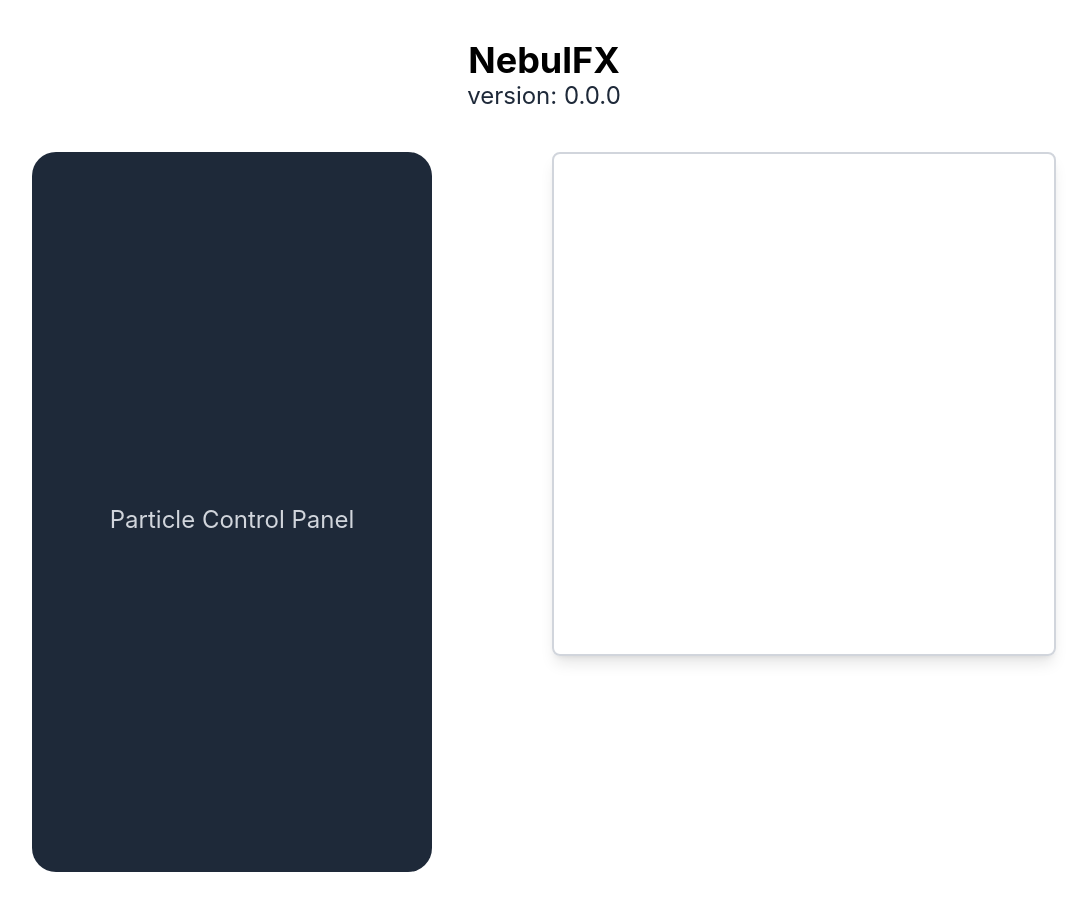
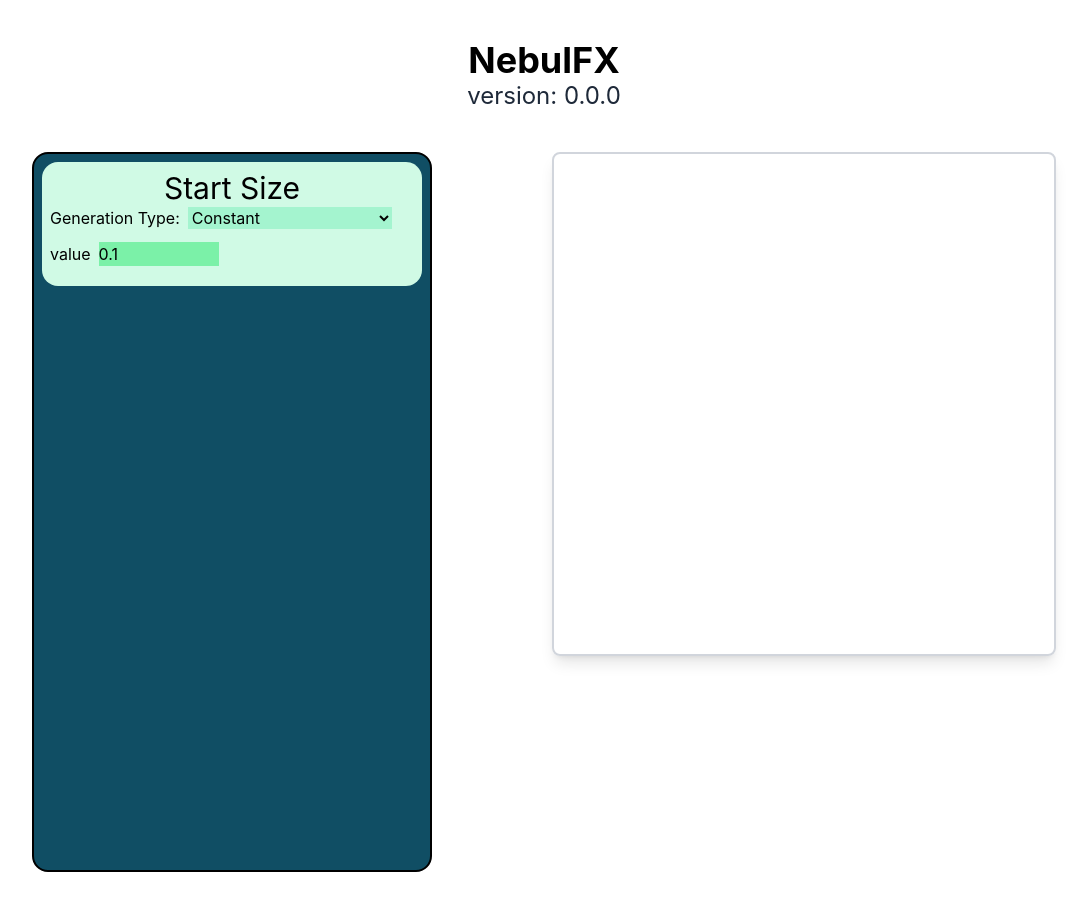
Before and after one commit to s-rahmani1992/NebulFX, a React (Vite) app: page / in a window 1280 px wide. Shown: the whole page, without its empty margins (96-1183 px from the left). Built offline with nearby package versions, Linux system fonts and the light colour scheme.

Commit message:
Setup panel for modifying particle properties starting with size property.

```diff
--- a/src/App.tsx
+++ b/src/App.tsx
@@ -2,17 +2,25 @@ import { useRef } from 'react';
 
 import packageJson from '../package.json';
 import RenderContext from './Components/RenderContext'
+import FloatPropsModifier from './Components/FloatPropsModifier';
 
 import ParticleEngine from './Rendering/ParticleEngine';
 import WebGPUParticleEngine from './Rendering/WebGPU/WebGPUParticleEngine';
+import { ParticleProps } from './Particles/ParticleProperties';
 
 import './index.css'
 
 function App() {
   const particleEngineRef = useRef<ParticleEngine | null>(null);
+  let particlePropertiesRef = useRef<ParticleProps>(null);
 
   if (!particleEngineRef.current) {
     particleEngineRef.current = new WebGPUParticleEngine();
+  }
+
+  if(!particlePropertiesRef.current){
+    particlePropertiesRef.current = new ParticleProps();
+    particleEngineRef.current.properties = particlePropertiesRef.current;
   }
 
   return (
@@ -22,8 +30,11 @@ function App() {
         <h2 className="text-2xl text-center text-gray-800">version: {packageJson.version}</h2>
       </div>
       <div className="flex flex-row h-screen justify-center gap-10">
-        <div className=" flex items-center justify-center bg-gray-800 min-w-100 m-10 rounded-3xl">
-          <p className="text-gray-300 mt-4 align text-2xl">Particle Control Panel</p>
+        <div className="p-2 items-center justify-center min-w-100 m-10 rounded-2xl border-2 bg-cyan-900">
+          <div className="p-2 bg-emerald-100 rounded-2xl">
+            <h2 className="text-center text-3xl text-" >Start Size</h2>
+            <FloatPropsModifier floatProps={particlePropertiesRef.current.startSize}/>
+          </div>
         </div>
         <div className="p-10">
             <RenderContext engine={particleEngineRef.current}/>
--- /dev/null
+++ b/src/Components/FloatInputField.tsx
@@ -0,0 +1,44 @@
+import { useState } from "react";
+
+export function FloatInputField({
+    label,
+    value,
+    min,
+    max,
+    onValueChanged
+}: {
+    label: string
+    value: number;
+    min: number;
+    max: number;
+    onValueChanged: (v: number) => void;
+}) {
+
+    const [localValue, setLocalValue] = useState(value.toString());
+
+    const handleKeyDown = (e: React.KeyboardEvent<HTMLInputElement>) => {
+        if (e.key === "Enter") {
+            const parsed = parseFloat(localValue);
+            if (!isNaN(parsed)) {
+                onValueChanged(parsed);
+            }
+            // optional: blur after commit
+            e.currentTarget.blur();
+        }
+    };
+
+    return (
+        <div className="flex pt-3 pb-3">
+            <h1 className="pr-2">{label}</h1>
+            <input className="bg-green-300 w-30"
+                type="number"
+                step="0.001"
+                value={localValue}
+                min={min}
+                max={max}
+                onChange={e => setLocalValue(e.target.value)}
+                onKeyDown={handleKeyDown}
+            />
+        </div>
+    );
+}
--- /dev/null
+++ b/src/Components/FloatPropsModifier.tsx
@@ -0,0 +1,87 @@
+import React, { useReducer } from 'react';
+import { FloatGenerationType, FloatValueProps } from '../Particles/FloatValueProps';
+import { FloatInputField } from './FloatInputField';
+
+export default function FloatPropsModifier({ floatProps }: { floatProps: FloatValueProps }) {
+    const forceUpdate = useReducer(x => x + 1, 0)[1];
+
+    const update = (patch: Partial<FloatValueProps>) => {
+        Object.assign(floatProps, patch);
+        forceUpdate(); // re-render UI
+    };
+
+    let content;
+
+    if (floatProps.generationType === FloatGenerationType.Constant) {
+        content = (
+            <div>
+                <FloatInputField
+                    label='value'
+                    value={floatProps.value}
+                    min={0.0}
+                    max={10000.0}
+                    onValueChanged={val => { update({ isChanged: true, value: val }) }} />
+            </div>);
+    }
+    else if (floatProps.generationType === FloatGenerationType.RandomRange) {
+        content = (
+            <div>
+                <FloatInputField
+                    label='Value1'
+                    value={floatProps.value}
+                    min={0.0}
+                    max={10000.0}
+                    onValueChanged={val => { update({ isChanged: true, value: val }) }}
+                />
+                <FloatInputField
+                    label='Value2'
+                    value={floatProps.value1}
+                    min={0.0}
+                    max={10000.0}
+                    onValueChanged={val => { update({ isChanged: true, value1: val }) }}
+                />
+            </div>);
+    } else {
+        content = (
+            <div>
+                <FloatInputField
+                    label='Value1'
+                    value={floatProps.value}
+                    min={0.0}
+                    max={10000.0}
+                    onValueChanged={val => { update({ isChanged: true, value: val }) }}
+                />
+                <FloatInputField
+                    label='Value2'
+                    value={floatProps.value1}
+                    min={0.0}
+                    max={10000.0}
+                    onValueChanged={val => { update({ isChanged: true, value1: val }) }}
+                />
+                <FloatInputField
+                    label='Probability'
+                    value={floatProps.probability}
+                    min={0.0}
+                    max={1.0}
+                    onValueChanged={val => { update({ isChanged: true, probability: val }) }}
+                />
+            </div>);
+    }
+
+    const SelectionChanged = (e: React.ChangeEvent<HTMLSelectElement>): void => {
+        const newGenerationType = parseInt(e.target.value) as FloatGenerationType;
+        update({ isChanged: true, generationType: newGenerationType });
+    }
+
+    return (
+        <>
+            <label className="pr-2">Generation Type:</label>
+            <select className="bg-emerald-200" value={floatProps.generationType} onChange={SelectionChanged}>
+                <option value={FloatGenerationType.Constant}>Constant</option>
+                <option value={FloatGenerationType.RandomRange}>Random Range</option>
+                <option value={FloatGenerationType.BetweenTwoConstants}>Between Two Constants</option>
+            </select>
+            {content}
+        </>
+    );
+}
--- a/src/Components/RenderContext.tsx
+++ b/src/Components/RenderContext.tsx
@@ -35,11 +35,10 @@ export default function RenderContext({ engine }: { engine: ParticleEngine }) {
         }
 
         dt = (performance.now() - lastFrameTimeRef.current)/1000;
+        lastFrameTimeRef.current = performance.now();
 
         await engine.Update(dt);
         await engine.Render();
-
-        lastFrameTimeRef.current = performance.now();
 
         requestAnimationFrame(Render);
       }
--- /dev/null
+++ b/src/Particles/FloatValueProps.ts
@@ -0,0 +1,18 @@
+
+const FloatGenerationType = {
+    Constant: 0,
+    RandomRange: 1,
+    BetweenTwoConstants: 2,
+} as const;
+
+type FloatGenerationType = typeof FloatGenerationType[keyof typeof FloatGenerationType];
+
+export { FloatGenerationType };
+
+export class FloatValueProps{
+    public generationType: FloatGenerationType = FloatGenerationType.Constant;
+    public value : number = 0.1;
+    public value1 : number = 0.4;
+    public probability : number = 0.5;
+    public isChanged: boolean = true;
+}
--- /dev/null
+++ b/src/Particles/ParticleProperties.ts
@@ -0,0 +1,5 @@
+import { FloatValueProps } from "./FloatValueProps";
+
+export class ParticleProps{
+    public startSize: FloatValueProps = new FloatValueProps();
+}
--- a/src/Rendering/ParticleEngine.ts
+++ b/src/Rendering/ParticleEngine.ts
@@ -1,5 +1,9 @@
+import { ParticleProps } from "../Particles/ParticleProperties"
+
 export default abstract class ParticleEngine{
     abstract Initialize(canvas: HTMLCanvasElement, error: { message: string }): Promise<boolean>;
     abstract Update(deltaTime: number): Promise<void>;
     abstract Render(): Promise<void>;
+
+    public properties: ParticleProps = new ParticleProps();
 }
--- a/src/Rendering/WebGPU/ShaderCompiler.ts
+++ b/src/Rendering/WebGPU/ShaderCompiler.ts
@@ -3,7 +3,6 @@ import commonShaderCode from "./Shaders/common.wgsl?raw";
 export class ShaderCompiler {
     static async CompileShader(device: GPUDevice, shaderCode: string, error: { message: string }) : Promise<GPUShaderModule | null> {
         const fullShaderCode = commonShaderCode + "\n" + shaderCode;
-        console.log("Compiling shader with code:\n", fullShaderCode);
         const shaderModule = device.createShaderModule({
             code: fullShaderCode,
         });
```
Also changed, not shown: src/Rendering/WebGPU/WebGPUParticleEngine.ts (+42 -8 lines), 2 other files (tests, documents, lock files or other folders).
